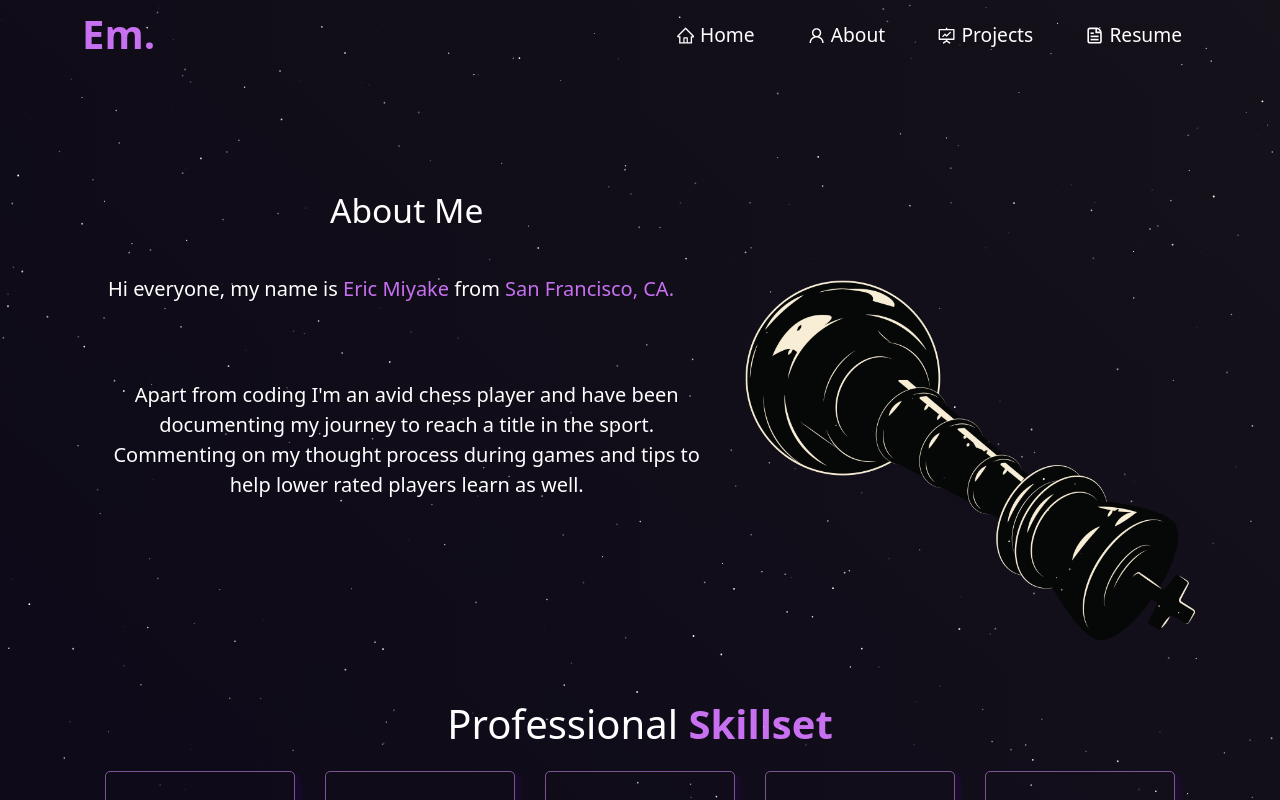
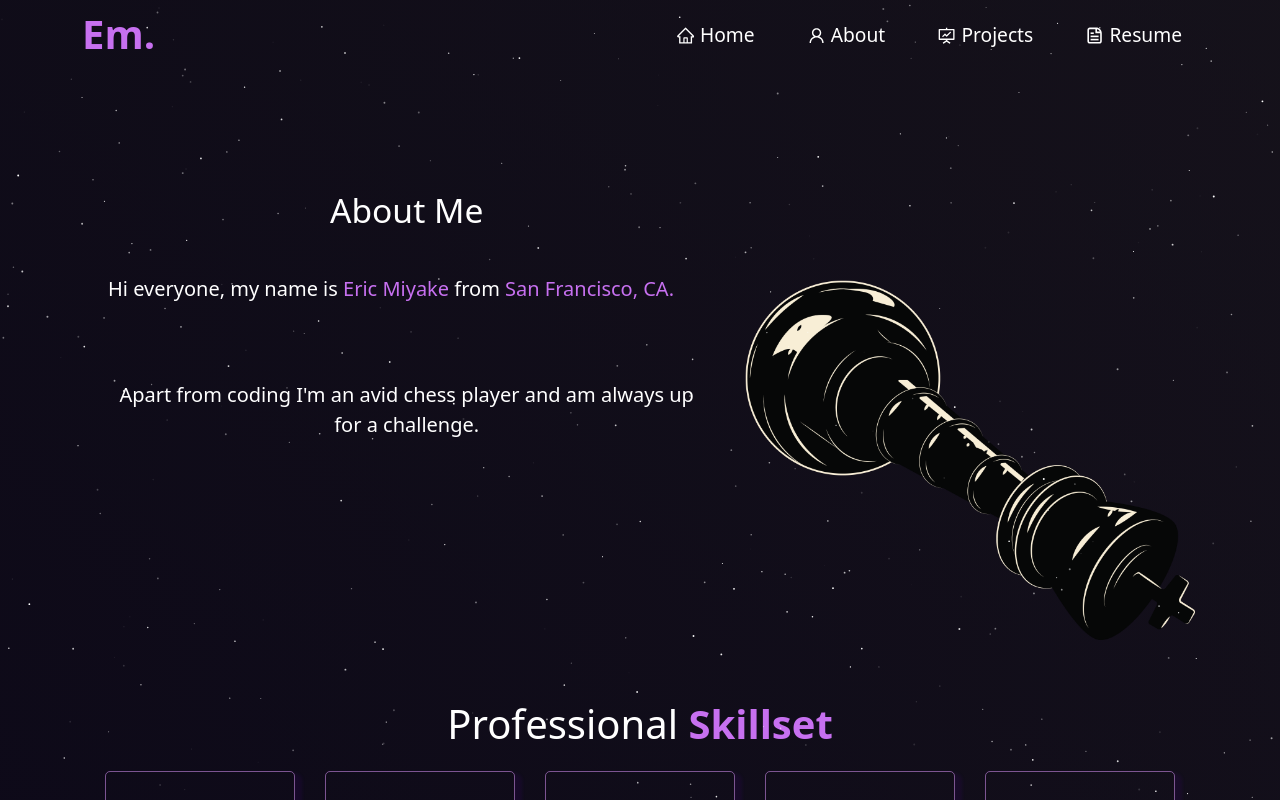
Before and after one commit to ArekBM/Portfolio, a React (Vite) app: page /about in a window 1280 px wide. Shown: the top 800 px of the page. Built offline with nearby package versions, Linux system fonts and the light colour scheme.

Commit message:
added logos and edited descriptions

```diff
--- a/src/components/AboutCard.jsx
+++ b/src/components/AboutCard.jsx
@@ -13,7 +13,7 @@ export default function AboutCard() {
                     </p>
                     <br />
                     <br />
-                    Apart from coding I'm an avid chess player and have been documenting my journey to reach a title in the sport. Commenting on my thought process during games and tips to help lower rated players learn as well.
+                    Apart from coding I'm an avid chess player and am always up for a challenge.
                 </blockquote>
             </Card.Body>
         </Card>
```
